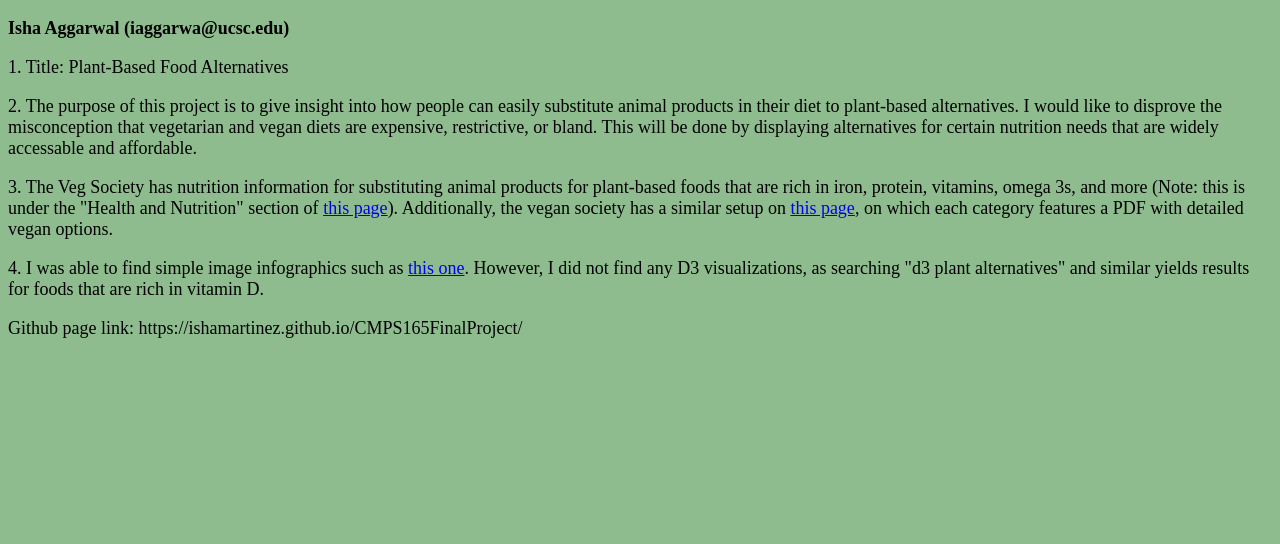
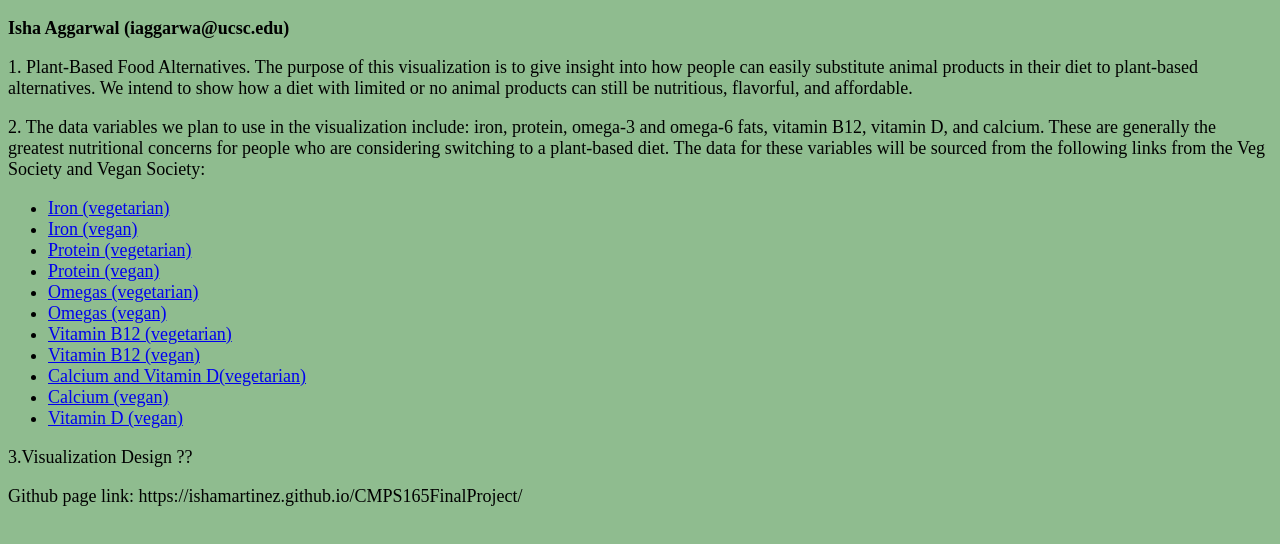
Before and after one commit to ishamartinez/CMPS165FinalProject, a plain HTML site: page index.html in a window 1280 px wide. Drawn offline with nearby package versions, Linux system fonts and the light colour scheme.

Commit message:
Update index.html

```diff
--- a/index.html
+++ b/index.html
@@ -9,13 +9,30 @@
     <body>
         <p><b>Isha Aggarwal (iaggarwa@ucsc.edu)</b></p>
 
-        <p>1. Title: Plant-Based Food Alternatives</p>
+        <p>1. Plant-Based Food Alternatives. The purpose of this visualization is to give insight into how people can easily substitute animal products in their diet to plant-based alternatives. We intend to show how a diet with limited or no animal products can still be nutritious, flavorful, and affordable. </p>
 
-        <p>2. The purpose of this project is to give insight into how people can easily substitute animal products in their diet to plant-based alternatives. I would like to disprove the misconception that vegetarian and vegan diets are expensive, restrictive, or bland. This will be done by displaying alternatives for certain nutrition needs that are widely accessable and affordable.</p>
+        <p>2. The data variables we plan to use in the visualization include: iron, protein, omega-3 and omega-6 fats, vitamin B12, vitamin D, and calcium. These are generally the greatest nutritional concerns for people who are considering switching to a plant-based diet. The data for these variables will be sourced from the following links from the Veg Society and Vegan Society:
+        <ul>
+            <li><a href="https://www.vegsoc.org/facts/iron">Iron (vegetarian)</a></li>
+            <li><a href="https://www.vegansociety.com/resources/nutrition-and-health/nutrients/iron">Iron (vegan)</a></li>
 
-        <p>3. The Veg Society has nutrition information for substituting animal products for plant-based foods that are rich in iron, protein, vitamins, omega 3s, and more (Note: this is under the "Health and Nutrition" section of <a href="https://www.vegsoc.org/factsheets">this page</a>). Additionally, the vegan society has a similar setup on <a href="https://www.vegansociety.com/resources/nutrition-and-health/nutrients">this page</a>, on which each category features a PDF with detailed vegan options.</p>
+            <li><a href="https://www.vegsoc.org/facts/protein">Protein (vegetarian)</a></li>
+            <li><a href="https://www.vegansociety.com/resources/nutrition-and-health/nutrients/protein">Protein (vegan)</a></li>
 
-        <p>4. I was able to find simple image infographics such as <a href="https://visual.ly/community/infographic/food/wondering-about-vegan-diet">this one</a>. However, I did not find any D3 visualizations, as searching "d3 plant alternatives" and similar yields results for foods that are rich in vitamin D.</p>
+            <li><a href="https://www.vegsoc.org/facts/fatsomegascholesterol">Omegas (vegetarian)</a></li>
+            <li><a href="https://www.vegansociety.com/resources/nutrition-and-health/nutrients/omega-3-and-omega-6-fats">Omegas (vegan)</a></li>
+
+            <li><a href="https://www.vegsoc.org/facts/B12">Vitamin B12 (vegetarian)</a></li>
+            <li><a href="https://www.vegansociety.com/resources/nutrition-and-health/nutrients/vitamin-b12">Vitamin B12 (vegan)</a></li>
+
+            <li><a href="https://www.vegsoc.org/facts/vitaminsminerals">Calcium and Vitamin D(vegetarian)</a></li>
+            <li><a href="https://www.vegansociety.com/resources/nutrition-and-health/nutrients/calcium">Calcium (vegan)</a></li>
+            <li><a href="https://www.vegansociety.com/resources/nutrition-and-health/nutrients/vitamin-d">Vitamin D (vegan)</a></li>
+        </ul></p>
+
+        <p>3.Visualization Design ??</p>
+
+        <!--p>4. I was able to find simple image infographics such as <a href="https://visual.ly/community/infographic/food/wondering-about-vegan-diet">this one</a>. However, I did not find any D3 visualizations, as searching "d3 plant alternatives" and similar yields results for foods that are rich in vitamin D.</p-->
 
         <p>Github page link: https://ishamartinez.github.io/CMPS165FinalProject/</p>
         <script type="text/javascript">
```
